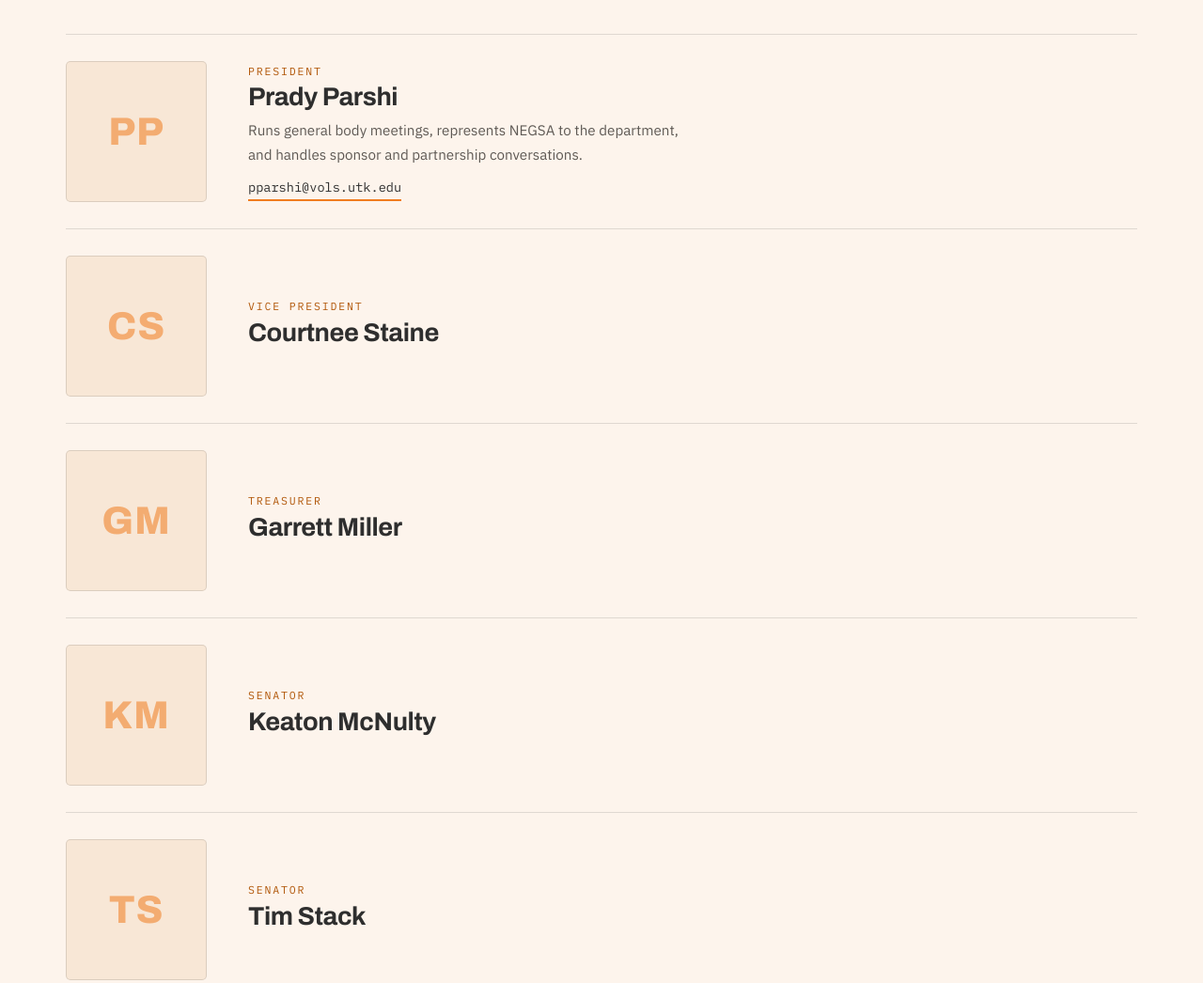
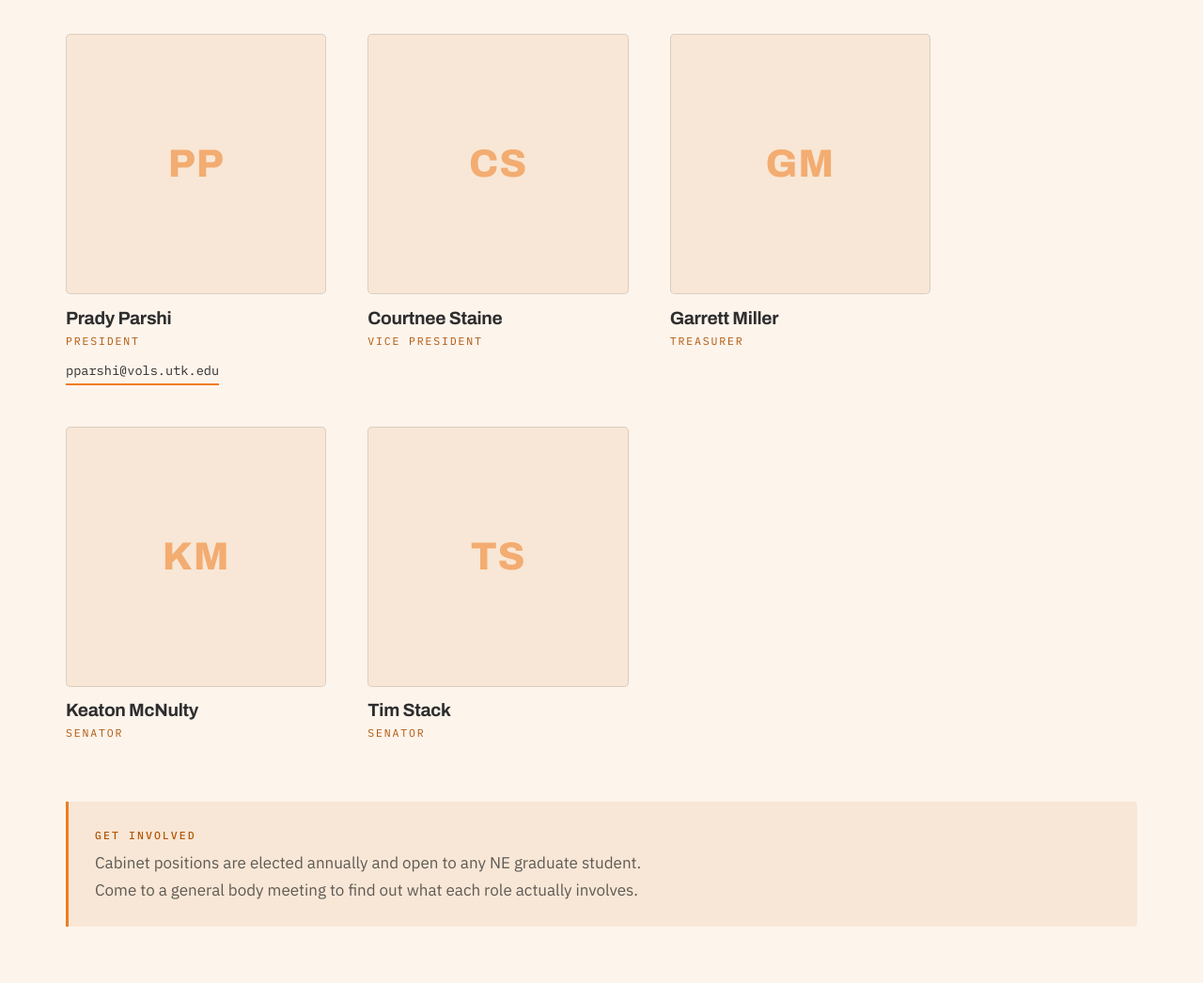
Before and after one commit to NEGSA-UTK/NEGSA-UTK.github.io, a plain HTML site: page cabinet.html in a window 1280 px wide. Shown: the part 400-1446 px from the top of the page at 94% size. Drawn offline with Linux system fonts and the light colour scheme.

Commit message:
Add files via upload

```diff
--- a/cabinet.html
+++ b/cabinet.html
@@ -50,48 +50,37 @@
         <!-- To add a photo: upload it to a folder called photos in the repo, then replace
              the line below with:  <div class="portrait"><img src="photos/prady.jpg" alt="Prady Parshi"></div>  -->
         <div class="portrait" data-initials="PP"></div>
-        <div>
+        <h2>Prady Parshi</h2>
         <p class="role">President</p>
-          <h2>Prady Parshi</h2>
-          <p class="lede">Runs general body meetings, represents NEGSA to the department, and handles sponsor and partnership conversations.</p>
         <a class="contact-link" href="mailto:pparshi@vols.utk.edu">pparshi@vols.utk.edu</a>
-        </div>
       </div>
 
       <div class="roster-row">
         <!-- <div class="portrait"><img src="photos/courtnee.jpg" alt="Courtnee Staine"></div> -->
         <div class="portrait" data-initials="CS"></div>
-        <div>
+        <h2>Courtnee Staine</h2>
         <p class="role">Vice President</p>
-          <h2>Courtnee Staine</h2>
-        </div>
       </div>
 
       <div class="roster-row">
         <!-- <div class="portrait"><img src="photos/garrett.jpg" alt="Garrett Miller"></div> -->
         <div class="portrait" data-initials="GM"></div>
-        <div>
+        <h2>Garrett Miller</h2>
         <p class="role">Treasurer</p>
-          <h2>Garrett Miller</h2>
-        </div>
       </div>
 
       <div class="roster-row">
         <!-- <div class="portrait"><img src="photos/keaton.jpg" alt="Keaton McNulty"></div> -->
         <div class="portrait" data-initials="KM"></div>
-        <div>
+        <h2>Keaton McNulty</h2>
         <p class="role">Senator</p>
-          <h2>Keaton McNulty</h2>
-        </div>
       </div>
 
       <div class="roster-row">
         <!-- <div class="portrait"><img src="photos/tim.jpg" alt="Tim Stack"></div> -->
         <div class="portrait" data-initials="TS"></div>
-        <div>
+        <h2>Tim Stack</h2>
         <p class="role">Senator</p>
-          <h2>Tim Stack</h2>
-        </div>
       </div>
 
     </div>
--- a/style.css
+++ b/style.css
@@ -262,18 +262,17 @@
 }
 .contact-link:hover{color:var(--orange-deep)}
 
-.roster{border-top:1px solid var(--rule);margin-top:2.5rem}
-.roster-row{
-  display:grid;grid-template-columns:150px 1fr;
-  gap:clamp(1.5rem,4vw,2.75rem);align-items:center;
-  padding:1.75rem 0;border-bottom:1px solid var(--rule);
+.roster{
+  display:grid;grid-template-columns:repeat(3,minmax(0,1fr));
+  gap:clamp(1.5rem,3.5vw,2.75rem);
+  max-width:920px;margin:2.5rem 0 0;
 }
 .roster-row h2{
   font-family:"Archivo",sans-serif;font-weight:700;
-  font-size:clamp(1.3rem,2.6vw,1.7rem);letter-spacing:-.015em;
-  line-height:1.1;margin:.3rem 0 .45rem;
+  font-size:1.2rem;letter-spacing:-.015em;
+  line-height:1.15;margin:.9rem 0 .2rem;
 }
-.roster-row .lede{max-width:52ch;font-size:.95rem}
+.roster-row .lede{max-width:none;font-size:.9rem;margin-top:.5rem}
 
 /* ---------- footer ---------- */
 footer{background:var(--paper-deep);border-top:1px solid var(--rule);padding:3.5rem 0 2.5rem}
@@ -305,7 +304,7 @@
   .orbit{order:-1;max-width:280px}
   .foot-grid{grid-template-columns:1fr 1fr}
   .stats-grid{grid-template-columns:1fr;gap:1.25rem}
-  .roster-row{grid-template-columns:110px 1fr;gap:1.25rem}
+  .roster{grid-template-columns:repeat(2,minmax(0,1fr));gap:1.5rem}
 }
 @media (max-width:760px){
   .navtoggle{
```
Also changed, not shown: index.html (+9 -12 lines). Lines whose indentation alone changed are shown as unchanged.
